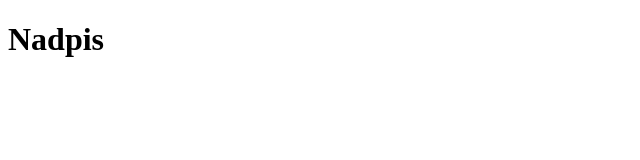
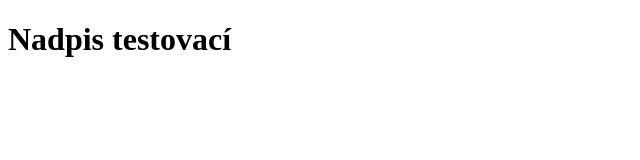
Before and after one commit to Tvorim-Web-od-A-do-Z-2-jaro-2021-Praha/portfolio-projekt-SonaMatejkova, a plain HTML site: page index.html in a window 1280 px wide. Shown: the whole page, without its empty margins (0-640 px from the left). Drawn offline with Linux system fonts and the light colour scheme.

Commit message:
Druhý commit na new-branch

```diff
--- a/index.html
+++ b/index.html
@@ -7,6 +7,6 @@
   <title>Tvořím web úkol</title>
 </head>
 <body>
-  <h1>Nadpis</h1>
+  <h1>Nadpis testovací</h1>
 </body>
 </html>
```
